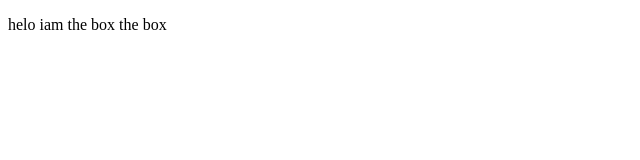
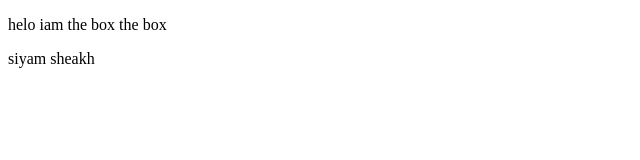
Before and after one commit to siyam9991/the-project, a plain HTML site: page index.html in a window 1280 px wide. Shown: the full height of the page, 0-640 px from the left. Drawn offline with Linux system fonts and the light colour scheme.

Commit message:
Update index.html

```diff
--- a/index.html
+++ b/index.html
@@ -8,6 +8,7 @@
 </head>
 <body>
     <p>helo iam the box the box </p>
+    siyam sheakh
 
 </body>
 </html>
```
